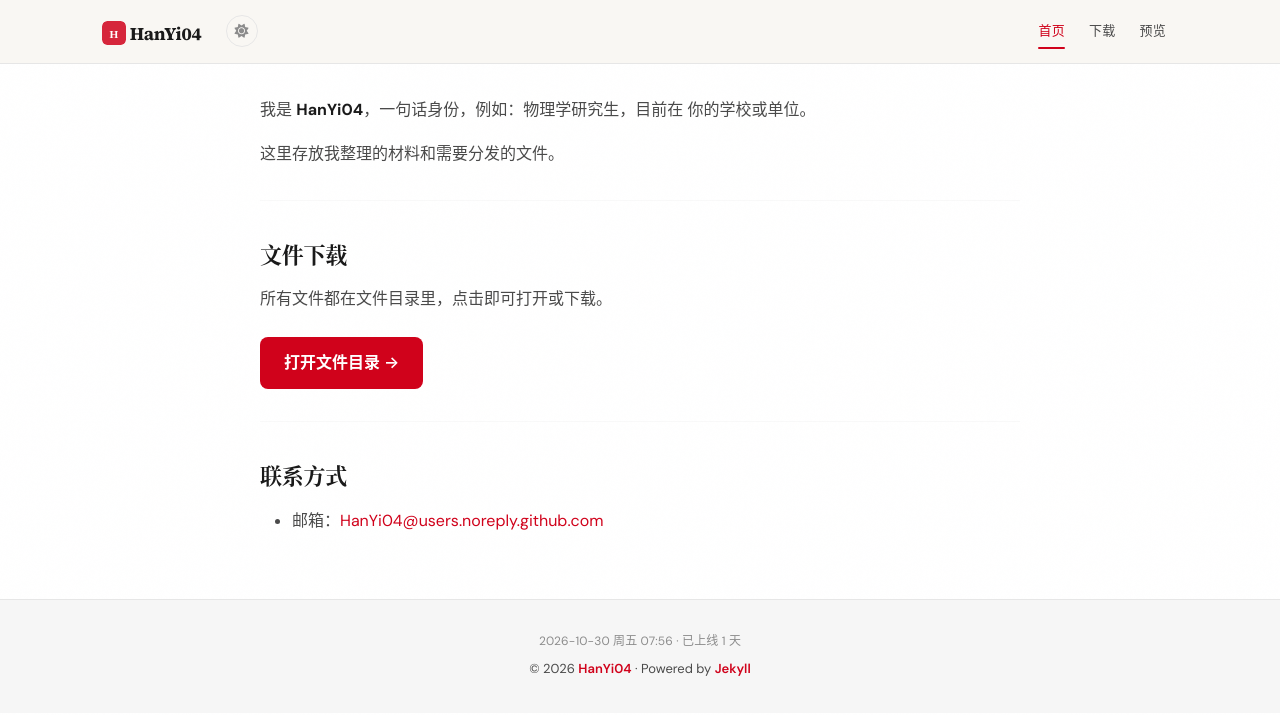
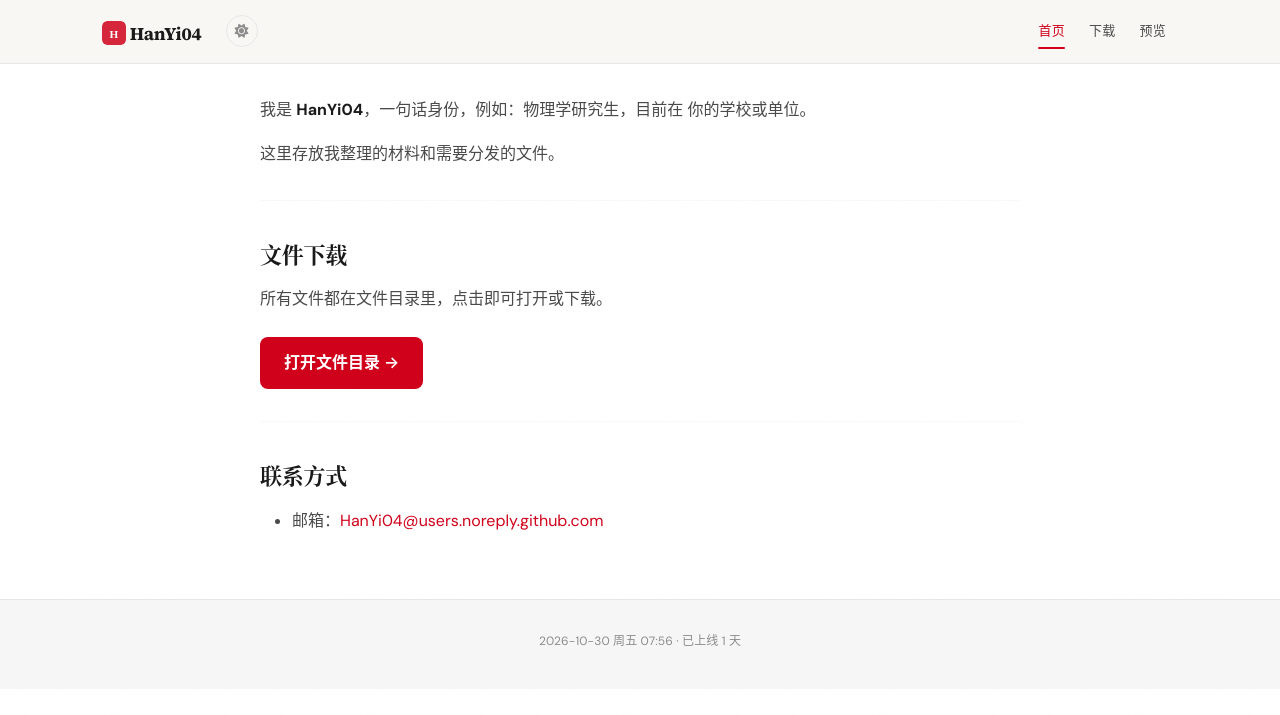
Before and after one commit to HanYi04/HanYi04.github.io, a Jekyll site: the page built from _pages/home.md, in a window 1280 px wide. Shown: the top 715 px of the page. Built offline with Jekyll 4.4.1, drawn with Linux system fonts in a browser that asks for light colours; a style sheet for code colours, icons or effects is not loaded.

Commit message:
删除页脚版权行（© 年份 / Powered by Jekyll），只保留日期时间与上线天数

```diff
--- a/_includes/footer.html
+++ b/_includes/footer.html
@@ -4,13 +4,6 @@
     {% if site.launch_date and site.launch_date != "" %}
     <div id="site-age" class="site-age" data-launch="{{ site.launch_date }}"></div>
     {% endif %}
-
-    <p>
-      &copy; {{ "now" | date: "%Y" }}
-      <a href="{{ '/' | relative_url }}">{{ site.name | escape }}</a>
-      · Powered by
-      <a href="https://jekyllrb.com/">Jekyll</a>
-    </p>
 
   </div>
 </footer>
```
